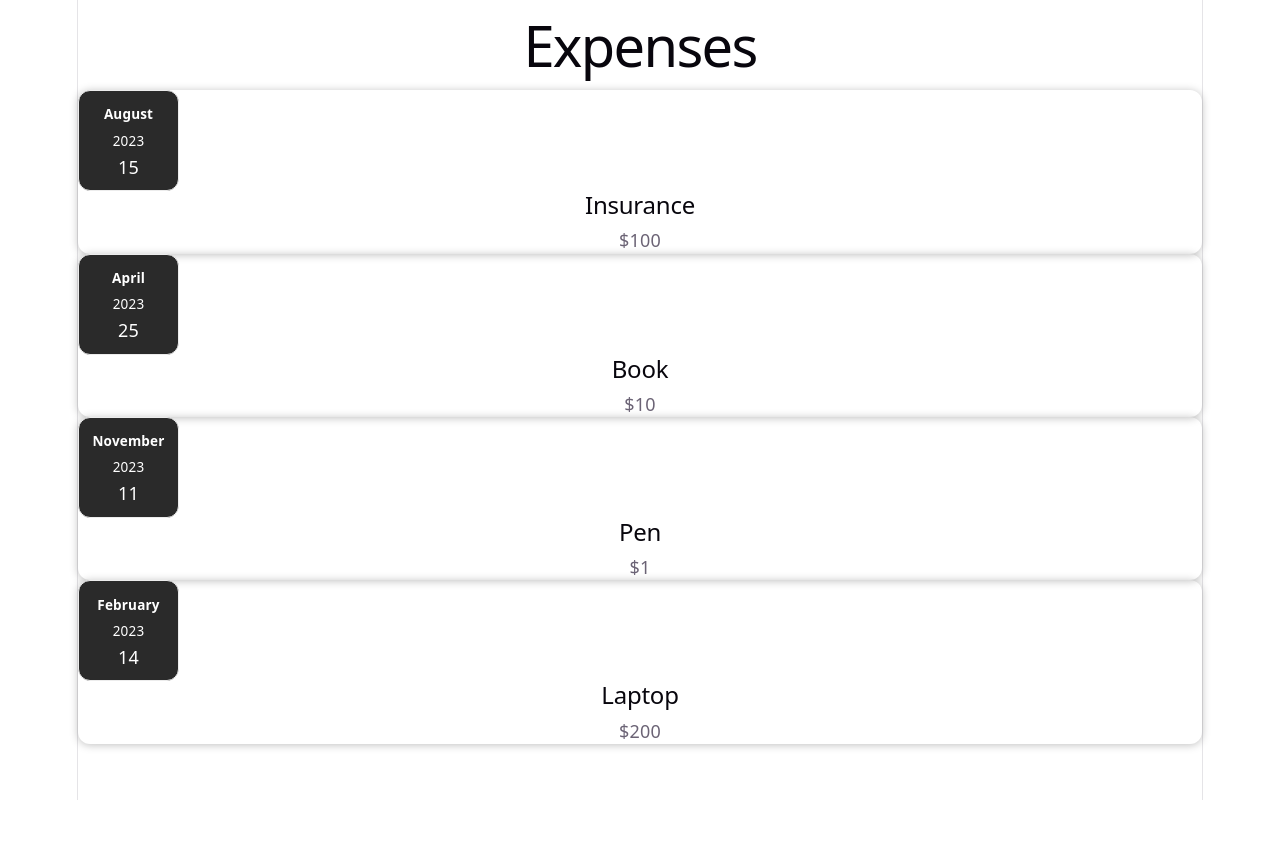
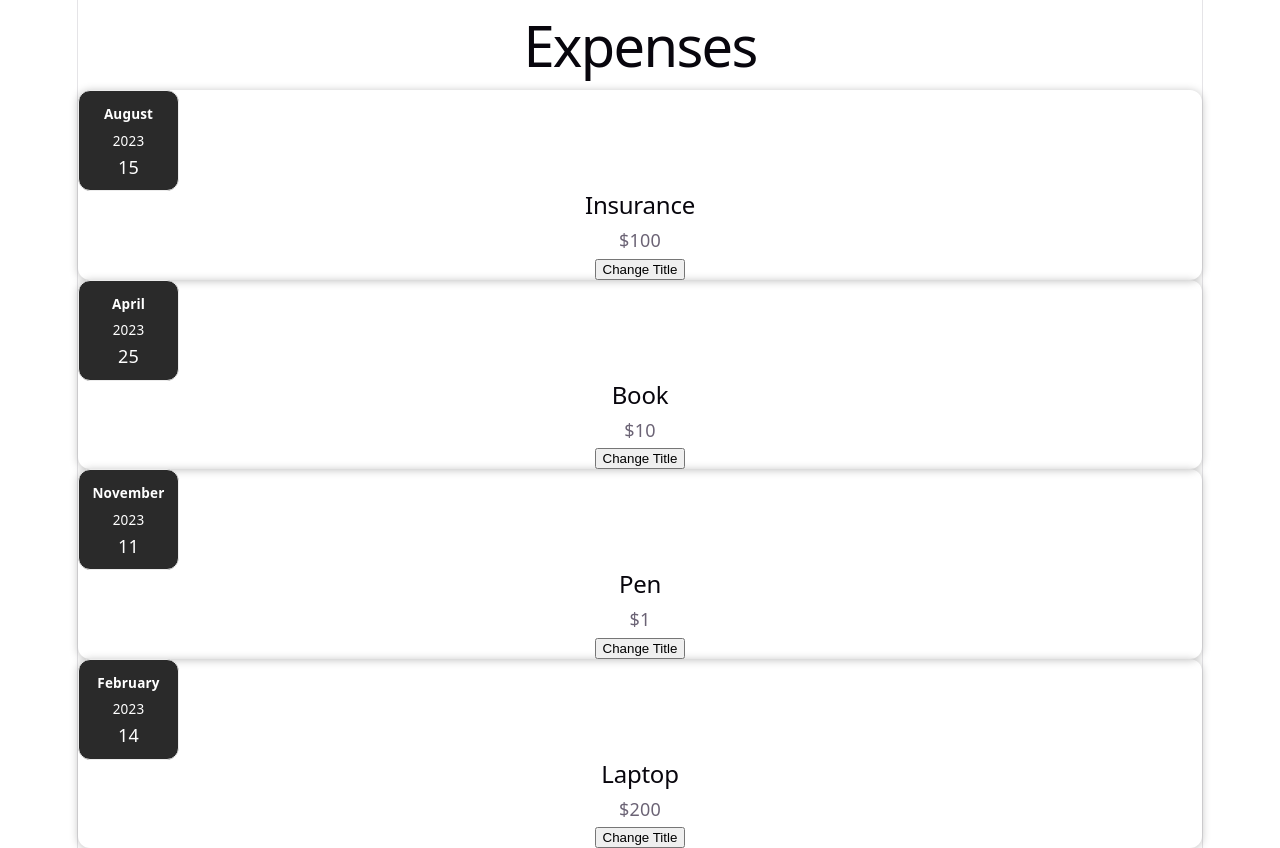
Before and after one commit to anjalei/Learning-React, a React (Vite) app: page / in a window 1280 px wide. Before the commit the page ends 800 px from the top, so only its background shows below. Built offline with nearby package versions, Linux system fonts and the light colour scheme.

Commit message:
Event Handler

```diff
--- a/src/components/ExpenseItem.jsx
+++ b/src/components/ExpenseItem.jsx
@@ -2,6 +2,9 @@
 import ExpenseDate from "./ExpenseDate";
 import Card from "../ui/Card";
  function ExpenseItem (props){
+  function buttonClickHandler(event){
+    console.log("Title Changed");
+  }
   return (
     <Card className="expense-item">
     <ExpenseDate date={props.date} ></ExpenseDate>
@@ -9,6 +12,7 @@ import Card from "../ui/Card";
         <h2>{props.title}</h2>
         <div className="expense-item__price">${props.price}</div>
         </div>
+        <button onClick={buttonClickHandler}>Change Title</button>
         </Card>
   );
 }
```
